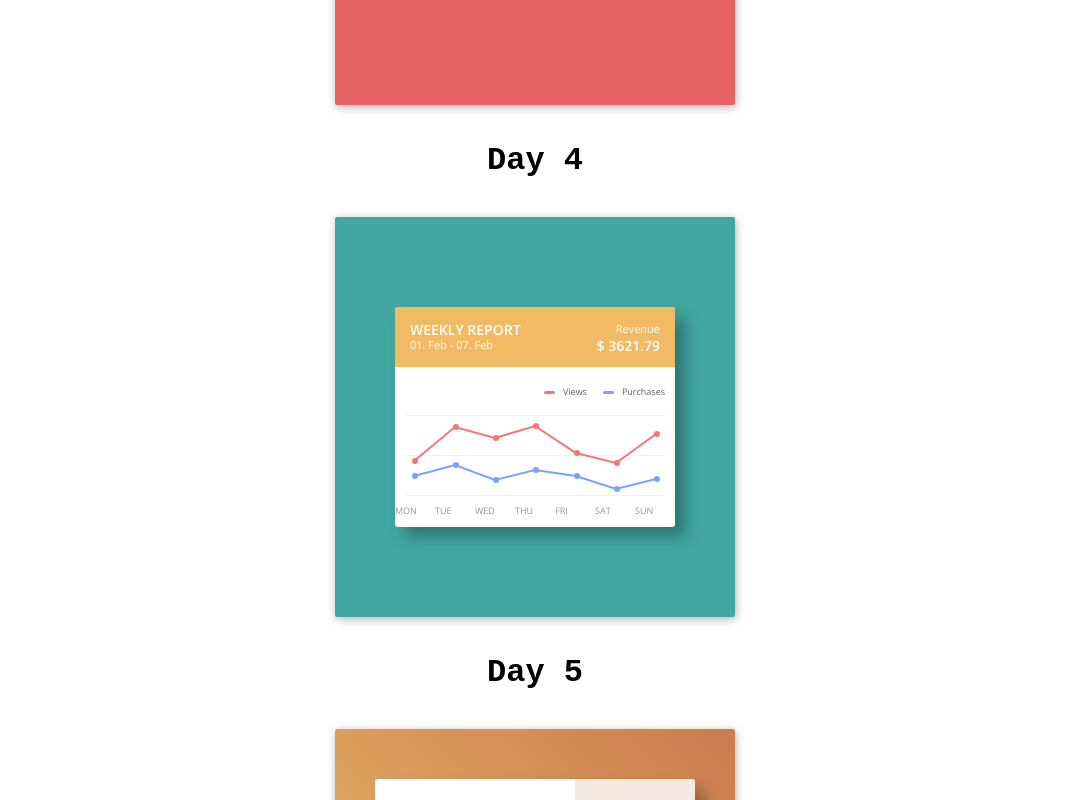
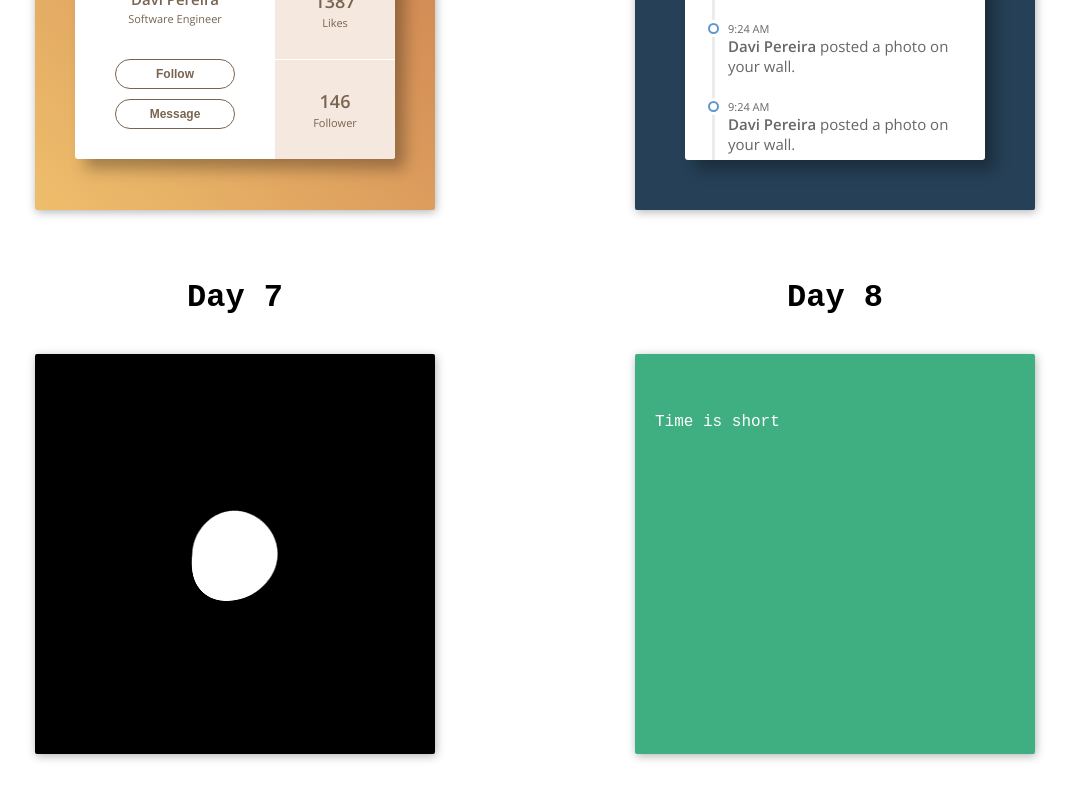
Before and after one commit to davipm/vue-animations, a Vue app: page / in a window 1280 px wide. Shown: the part 1500-2300 px from the top of the page, without its empty margins (105-1176 px from the left). Built offline with nearby package versions, Linux system fonts and the light colour scheme.

Commit message:
add day 8

```diff
--- a/src/App.vue
+++ b/src/App.vue
@@ -1,6 +1,7 @@
 <template>
   <div id="app">
     <h1 class="app__title">CSS 100 days Challenger by Davi Pereira</h1>
+    <div class="row">
       <Day1 />
       <Day2 />
       <Day3 />
@@ -8,6 +9,8 @@
       <Day5 />
       <Day6 />
       <Day7 />
+      <Day8 />
+    </div>
   </div>
 </template>
 
@@ -19,6 +22,7 @@ import Day4 from "./components/Day4";
 import Day5 from "./components/Day5";
 import Day6 from "./components/Day6";
 import Day7 from "./components/Day7";
+import Day8 from "./components/Day8";
 
 export default {
   name: "app",
@@ -29,7 +33,8 @@ export default {
     Day4,
     Day5,
     Day6,
-    Day7
+    Day7,
+    Day8
   },
 
   metaInfo: {
@@ -113,7 +118,19 @@ body {
   background-color: #ffffff;
 }
 
+#app {
+  width: 100%;
+  max-width: 1200px;
+  margin-right: auto;
+  margin-left: auto;
+  padding-top: 30px;
+  padding-right: 15px;
+  padding-left: 15px;
+}
+
 .app__title {
+  margin-top: 0;
+  margin-bottom: 2rem;
   text-align: center;
 }
 
@@ -161,4 +178,20 @@ body {
   top: 50%;
   transform: translate(-50%, -50%);
 }
+
+.row {
+  display: flex;
+  flex-wrap: wrap;
+  margin-right: -15px;
+  margin-left: -15px;
+}
+
+.section {
+  position: relative;
+  width: 100%;
+  flex: 0 0 50%;
+  max-width: 50%;
+  padding-right: 15px;
+  padding-left: 15px;
+}
 </style>
--- a/src/components/Day6.vue
+++ b/src/components/Day6.vue
@@ -5,7 +5,7 @@
     <div class="frame frame--fix">
       <div class="panel" :class="{ 'show-menu': menuActive }">
         <div class="header">
-          <div class="menu-icon" v-on:click="handleMenuIcon">
+          <div class="menu-icon" @click="handleMenuIcon">
             <div class="dash-top"></div>
             <div class="dash-bottom"></div>
             <div class="circle"></div>
--- /dev/null
+++ b/src/components/Day8.vue
@@ -0,0 +1,41 @@
+<template>
+  <section class="section">
+    <h3 class="section__title">Day 8</h3>
+    <div class="frame frame--fix">
+      <div class="moon">
+        <div class="main-content">
+          <p class="text text--center">
+            <span>Time is short</span>
+          </p>
+        </div>
+      </div>
+    </div>
+  </section>
+</template>
+
+<script>
+export default {
+  name: "Day8"
+};
+</script>
+
+<style scoped lang="scss">
+.main-content {
+  display: block;
+  position: absolute;
+  width: 100%;
+  height: auto;
+  padding: 20px 0;
+}
+
+.text {
+  display: inline-block;
+  position: relative;
+  padding: 20px;
+  font-size: 1rem;
+
+  &--center {
+    text-align: center;
+  }
+}
+</style>
```
Lines whose indentation alone changed are shown as unchanged.
